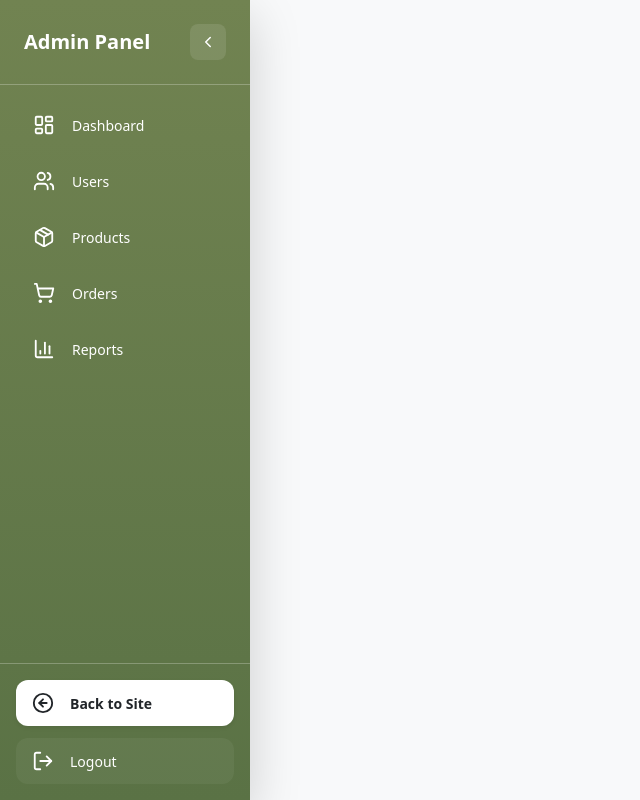
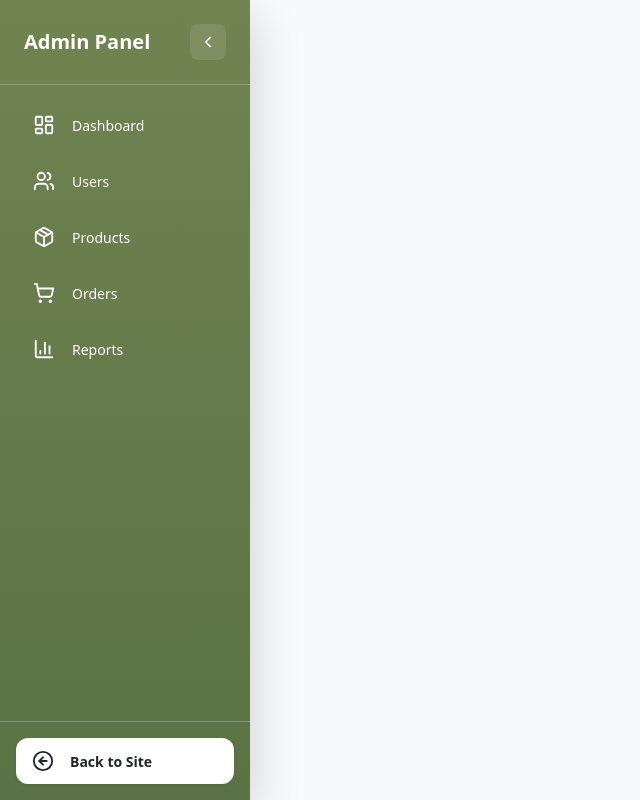
Before and after one commit to ahazem256/React-project, a React (Vite) app in the folder verdora/: page /admin in a window 1280 px wide. Shown: the whole page, without its empty margins (0-640 px from the left). Built offline with nearby package versions, Linux system fonts and the light colour scheme; sample sign-in values are in the browser's storage.

Commit message:
remove logout btn from sidebar

```diff
--- a/verdora/src/pages/AdminDashbord/Admin.tsx
+++ b/verdora/src/pages/AdminDashbord/Admin.tsx
@@ -12,7 +12,6 @@ import {
   X,
   ChevronLeft,
   ChevronRight,
-  Settings,
   LogOut,
   Home,
 } from "lucide-react";
@@ -307,36 +306,8 @@ const Admin: React.FC = () => {
               )}
             </button>
 
-            {/* Logout */}
-            <button
-              className={`d-flex align-items-center w-100 btn text-white ${
-                (isCollapsed && !isMobile) ? "justify-content-center" : "justify-content-start"
-              }`}
-              style={{
-                textDecoration: "none",
-                transition: "all 0.3s ease",
-                padding: isMobile ? "16px 20px" : "12px 16px",
-                borderRadius: "12px",
-                border: "none",
-                gap: (isCollapsed && !isMobile) ? "0" : "16px",
-                fontSize: isMobile ? "16px" : "14px",
-                background: "rgba(255,255,255,0.05)"
-              }}
-            >
-              <LogOut size={22} />
-              {(isMobile || !isCollapsed) && (
-                <span style={{
-                  opacity: (isCollapsed && !isMobile) ? 0 : 1,
-                  transition: "opacity 0.2s ease",
-                  fontWeight: "500"
-                }}>
-                  Logout
-                </span>
-              )}
-            </button>
           </div>
         </aside>
-
         {/* Main Content */}
         <main
           className="flex-grow-1 bg-light"
```
